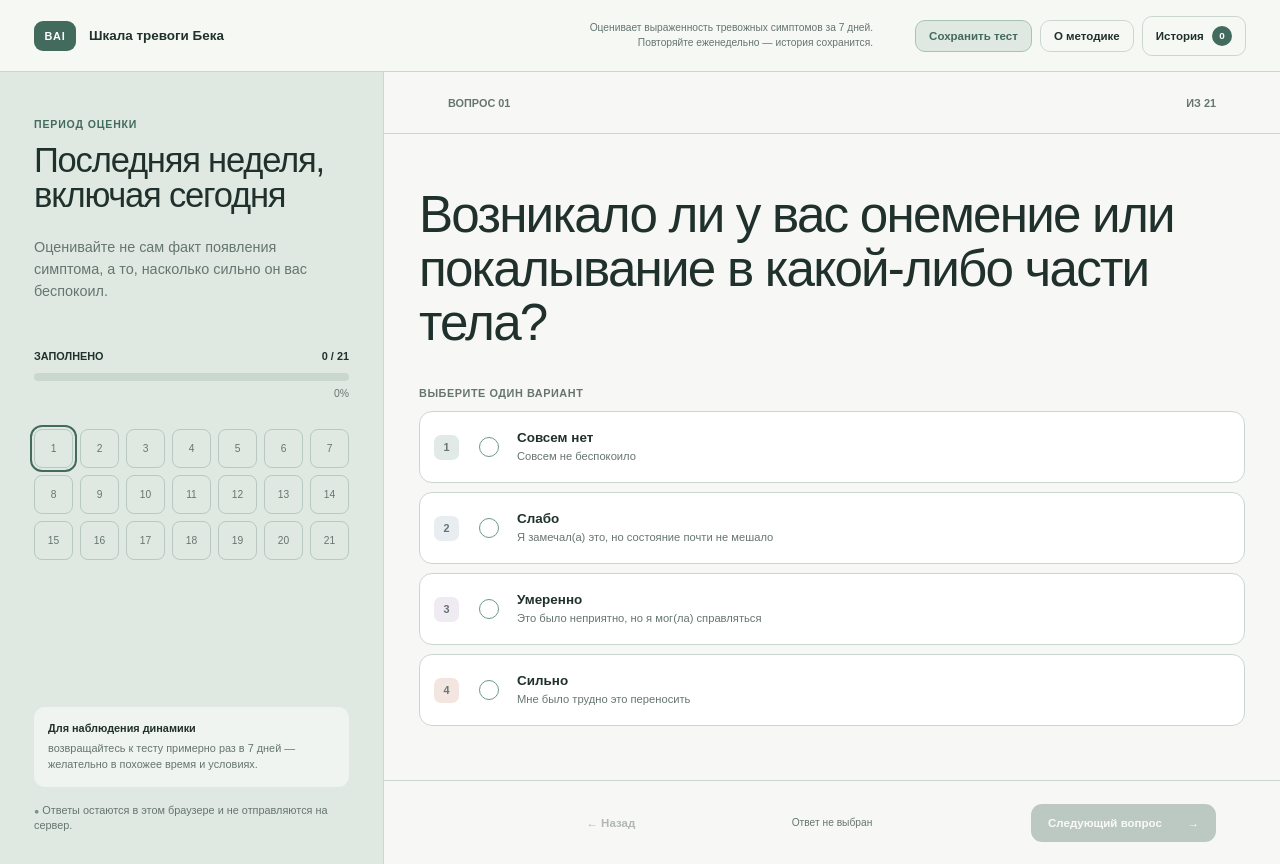
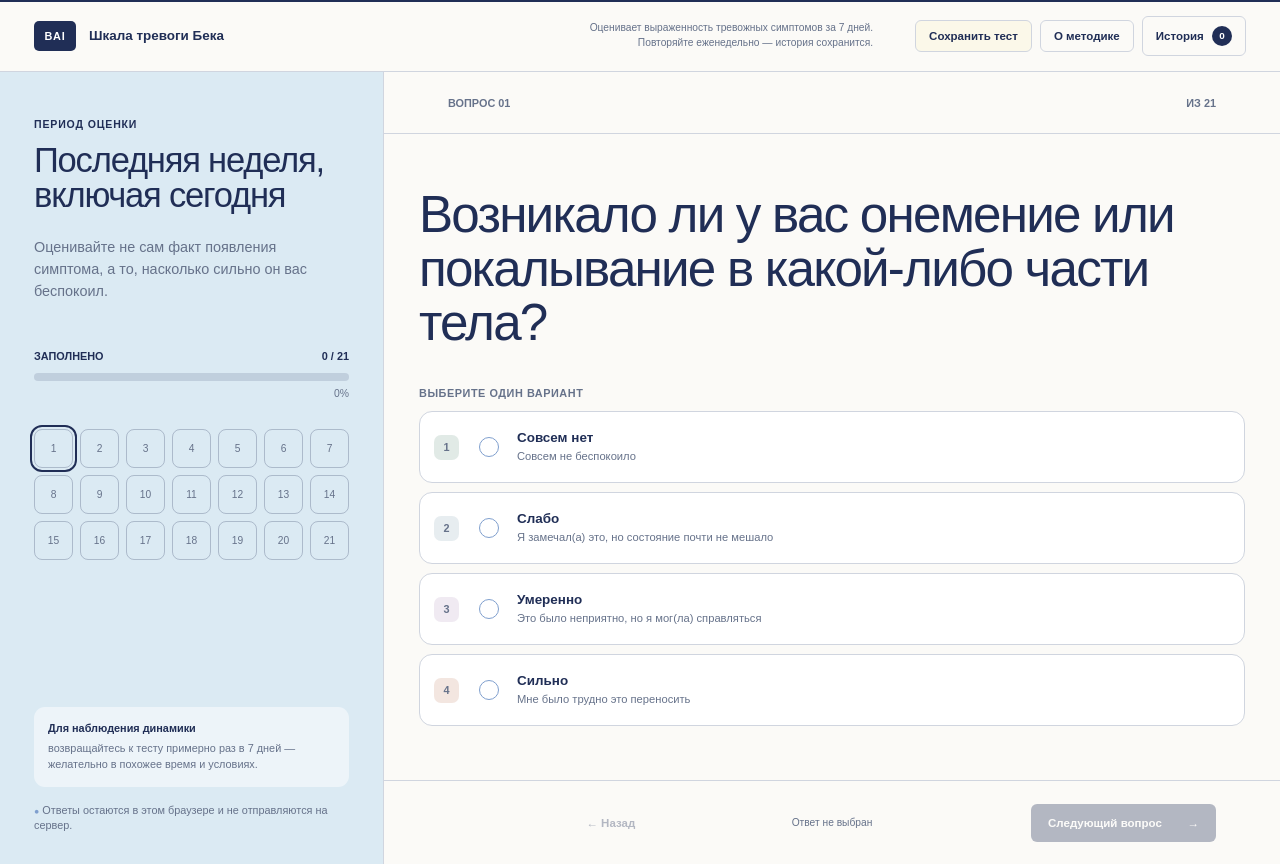
Before and after one commit to ivashkov2022-droid/shkala-trevogi-beka, a React (Vite) app: page / in a window 1280 px wide. Built offline with nearby package versions, Linux system fonts and the light colour scheme.

Commit message:
Apply approved site identity to BAI

```diff
--- a/src/styles.css
+++ b/src/styles.css
@@ -1,16 +1,17 @@
 :root {
-  --ink: #20312d;
-  --muted: #667570;
-  --surface: #f7f8f5;
-  --sage-50: #edf2ed;
-  --sage-100: #dfe9e2;
-  --sage-300: #a8c2b6;
-  --sage-500: #6f978a;
-  --sage-700: #426a5d;
-  --blue-soft: #dfe8ee;
-  --lavender: #e8e4ef;
-  --peach: #efd9cf;
-  --line: #ccd6d1;
+  --ink: #202e56;
+  --muted: #66728a;
+  --surface: #fbfaf7;
+  --sage-50: #f3f5f6;
+  --sage-100: #dbeaf3;
+  --sage-300: #b8cade;
+  --sage-500: #7f9fce;
+  --sage-700: #202e56;
+  --blue-soft: #dbeaf3;
+  --lavender: #e9e3ee;
+  --peach: #f3e3dc;
+  --line: #d0d5df;
+  --cream: #fbf8e9;
   --white: #ffffff;
 }
 
@@ -34,21 +35,22 @@ button { color: inherit; font: inherit; }
   align-items: center;
   justify-content: space-between;
   gap: 30px;
-  background: rgba(247,248,245,.94);
+  background: rgba(251,250,247,.97);
   border-bottom: 1px solid var(--line);
   position: sticky;
   top: 0;
   z-index: 20;
   backdrop-filter: blur(14px);
+  box-shadow: inset 0 2px 0 var(--ink);
 }
 .test-name { border: 0; background: transparent; padding: 0; display: flex; align-items: center; gap: 13px; cursor: pointer; font-size: .84rem; font-weight: 680; }
-.test-code { display: inline-flex; align-items: center; justify-content: center; width: 42px; height: 30px; border-radius: 9px; background: var(--sage-700); color: var(--white); font-size: .68rem; font-weight: 800; letter-spacing: .07em; }
+.test-code { display: inline-flex; align-items: center; justify-content: center; width: 42px; height: 30px; border-radius: 5px; background: var(--sage-700); color: var(--white); font-size: .68rem; font-weight: 800; letter-spacing: .07em; }
 .header-purpose { max-width: 310px; margin: 0 12px 0 auto; color: var(--muted); font-size: .64rem; line-height: 1.4; text-align: right; }
 .header-actions { display: flex; align-items: center; gap: 8px; }
-.header-actions button { border: 1px solid var(--line); background: transparent; padding: 9px 13px; border-radius: 10px; cursor: pointer; font-size: .72rem; font-weight: 650; }
+.header-actions button { border: 1px solid var(--line); background: transparent; padding: 9px 13px; border-radius: 6px; cursor: pointer; font-size: .72rem; font-weight: 650; }
 .header-actions button:hover { background: var(--sage-100); border-color: var(--sage-300); }
 .header-actions b { display: inline-flex; min-width: 20px; height: 20px; align-items: center; justify-content: center; margin-left: 5px; border-radius: 10px; background: var(--sage-700); color: var(--white); font-size: .62rem; }
-.header-actions .save-header-button { background: var(--sage-100); border-color: var(--sage-300); color: var(--sage-700); }
+.header-actions .save-header-button { background: var(--cream); border-color: var(--line); color: var(--sage-700); }
 .mobile-intro { display: none; }
 
 .test-layout { min-height: calc(100vh - 72px); display: grid; grid-template-columns: minmax(310px, 30%) 1fr; }
@@ -58,11 +60,11 @@ button { color: inherit; font: inherit; }
 .sidebar-copy > p:last-child { max-width: 410px; margin: 22px 0 0; color: var(--muted); font-size: .9rem; line-height: 1.55; }
 .test-status { margin-top: 48px; }
 .status-head { margin-bottom: 11px; display: flex; justify-content: space-between; font-size: .68rem; font-weight: 700; text-transform: uppercase; }
-.status-bar { height: 8px; border-radius: 6px; overflow: hidden; background: rgba(66,106,93,.14); }
+.status-bar { height: 8px; border-radius: 6px; overflow: hidden; background: rgba(32,46,86,.14); }
 .status-bar i { display: block; height: 100%; border-radius: inherit; background: var(--sage-700); transition: width .25s ease; }
 .status-percent { display: block; margin-top: 7px; color: var(--muted); font-size: .65rem; text-align: right; }
 .question-map { margin-top: 30px; display: grid; grid-template-columns: repeat(7, 1fr); gap: 7px; }
-.question-map button { aspect-ratio: 1; min-width: 0; border: 1px solid rgba(66,106,93,.25); border-radius: 8px; background: transparent; color: var(--muted); cursor: pointer; font-size: .64rem; }
+.question-map button { aspect-ratio: 1; min-width: 0; border: 1px solid rgba(32,46,86,.25); border-radius: 8px; background: transparent; color: var(--muted); cursor: pointer; font-size: .64rem; }
 .question-map button:hover { border-color: var(--sage-700); color: var(--ink); }
 .question-map button.answered { background: var(--white); border-color: var(--sage-300); color: var(--sage-700); font-weight: 800; }
 .question-map button.current { outline: 2px solid var(--sage-700); outline-offset: 2px; }
@@ -109,7 +111,7 @@ button { color: inherit; font: inherit; }
 .question-controls button { border: 0; background: transparent; padding: 13px 0; cursor: pointer; font-size: .72rem; font-weight: 750; }
 .question-controls button:disabled { opacity: .32; cursor: default; }
 .save-state { color: var(--muted); font-size: .64rem; }
-.next-control { justify-self: end; min-width: 185px; border-radius: 11px !important; background: var(--sage-700) !important; color: var(--white) !important; padding: 13px 17px !important; display: flex; justify-content: space-between; gap: 20px; }
+.next-control { justify-self: end; min-width: 185px; border-radius: 6px !important; background: var(--sage-700) !important; color: var(--white) !important; padding: 13px 17px !important; display: flex; justify-content: space-between; gap: 20px; }
 .next-control:hover:not(:disabled) { background: var(--ink) !important; }
 
 .result-view, .history-view { width: min(1180px, calc(100% - 68px)); margin: 0 auto; padding: 70px 0 90px; }
@@ -147,7 +149,7 @@ button { color: inherit; font: inherit; }
 .clinical-disclaimer strong { font-size: .76rem; text-transform: uppercase; }
 .clinical-disclaimer p { margin: 0; color: var(--muted); font-size: .76rem; line-height: 1.5; }
 .result-buttons { display: flex; flex-wrap: wrap; gap: 9px; }
-.result-buttons button, .primary-button { border: 1px solid var(--sage-700); border-radius: 11px; background: transparent; padding: 13px 17px; cursor: pointer; font-size: .72rem; font-weight: 750; }
+.result-buttons button, .primary-button { border: 1px solid var(--sage-700); border-radius: 6px; background: transparent; padding: 13px 17px; cursor: pointer; font-size: .72rem; font-weight: 750; }
 .primary-button { background: var(--sage-700) !important; color: var(--white) !important; }
 .return-reminder { margin-top: 22px; padding: 22px 24px; border-radius: 15px; background: var(--lavender); display: flex; align-items: center; justify-content: space-between; gap: 30px; }
 .return-reminder .micro-label { margin-bottom: 7px; }
@@ -178,7 +180,7 @@ button { color: inherit; font: inherit; }
 .history-save-link { margin-top: 36px; padding: 18px 20px; border-radius: 13px; background: var(--lavender); display: flex; justify-content: space-between; align-items: center; gap: 24px; }
 .history-save-link span { color: var(--muted); font-size: .74rem; }
 
-.modal-backdrop { position: fixed; inset: 0; z-index: 50; padding: 24px; background: rgba(25,43,38,.55); display: flex; align-items: center; justify-content: center; backdrop-filter: blur(8px); }
+.modal-backdrop { position: fixed; inset: 0; z-index: 50; padding: 24px; background: rgba(17,26,49,.55); display: flex; align-items: center; justify-content: center; backdrop-filter: blur(8px); }
 .info-modal { width: min(620px, 100%); max-height: calc(100vh - 48px); max-height: calc(100dvh - 48px); overflow: auto; padding: 40px; border-radius: 22px; background: var(--surface); box-shadow: 0 24px 80px rgba(17,39,32,.25); position: relative; }
 .modal-close { position: absolute; top: 20px; right: 20px; width: 34px; height: 34px; border: 1px solid var(--line); border-radius: 50%; background: transparent; cursor: pointer; font-size: 1.3rem; }
 .info-modal h2 { margin: 0 0 20px; font-family: var(--display-font); font-size: 2.6rem; font-weight: 500; }
@@ -199,7 +201,7 @@ button { color: inherit; font: inherit; }
 @media (max-width: 920px) {
   .header-purpose { display: none; }
   .question-panel { scroll-margin-top: 62px; }
-  .mobile-intro { display: block; padding: 20px 28px 18px; border-bottom: 1px solid var(--line); background: linear-gradient(135deg, rgba(223,233,226,.9), rgba(232,228,239,.75)); }
+  .mobile-intro { display: block; padding: 20px 28px 18px; border-bottom: 1px solid var(--line); background: linear-gradient(135deg, rgba(219,234,243,.95), rgba(251,248,233,.86)); }
   .mobile-intro .micro-label { margin-bottom: 8px; font-size: .6rem; }
   .mobile-intro h1 { max-width: 560px; margin: 0; font-size: 1.4rem; line-height: 1.1; font-weight: 580; letter-spacing: -.025em; }
   .mobile-intro > p:not(.micro-label) { max-width: 650px; margin: 10px 0 0; color: var(--muted); font-size: .72rem; line-height: 1.42; }
@@ -217,7 +219,7 @@ button { color: inherit; font: inherit; }
 @media (max-width: 640px) {
   .assessment-header { min-height: 56px; padding: 0 8px; gap: 6px; }
   .test-name > span:last-child { display: none; }
-  .test-code { width: 31px; height: 26px; border-radius: 7px; font-size: .56rem; }
+  .test-code { width: 31px; height: 26px; border-radius: 5px; font-size: .56rem; }
   .header-actions { flex: 1; justify-content: flex-end; gap: 3px; }
   .header-actions button { min-height: 34px; padding: 6px 5px; border-radius: 8px; display: inline-flex; align-items: center; justify-content: center; white-space: nowrap; font-size: .58rem; }
   .header-actions b { min-width: 17px; height: 17px; font-size: .54rem; }
```
